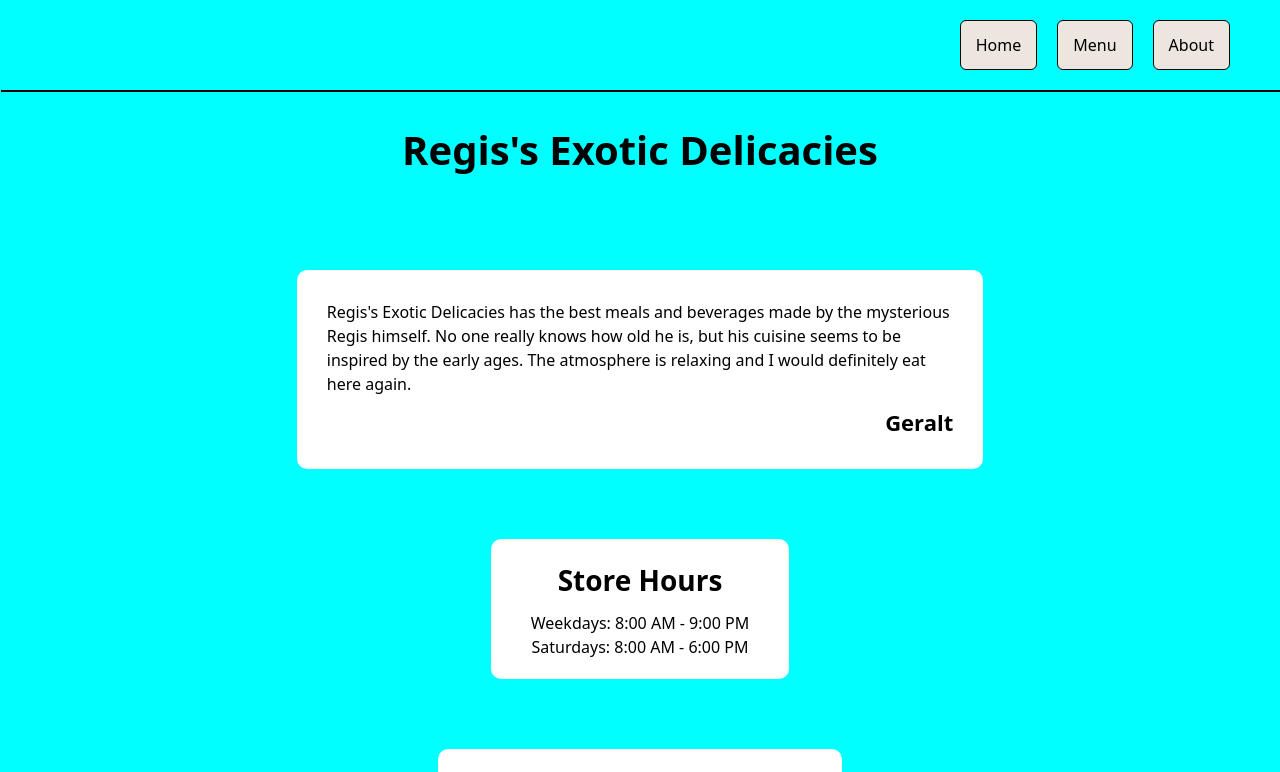
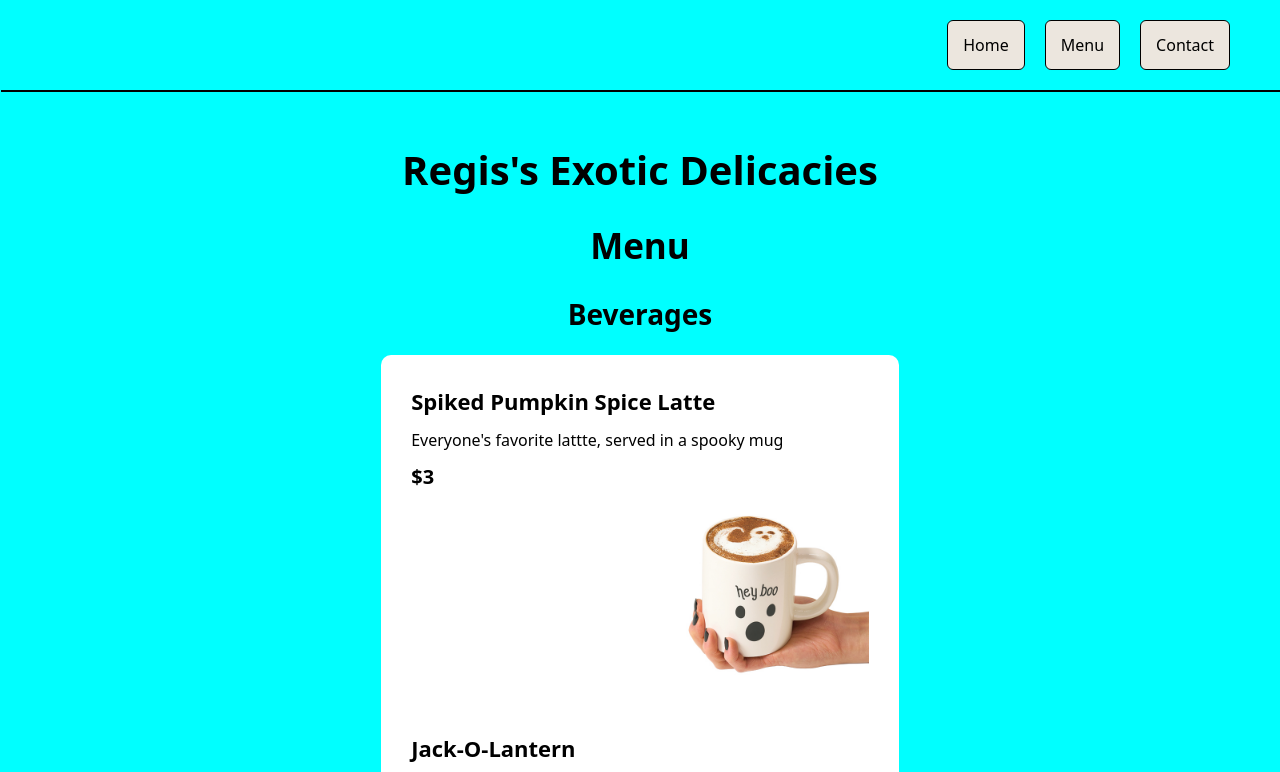
Before and after one commit to awoo1000/restaurant-page, a website built with webpack: page src/template.html in a window 1280 px wide. Both pictures are taken after a click on the button "Menu". Shown: the top 772 px of the page. Built offline with nearby package versions, Linux system fonts and the light colour scheme.

Commit message:
add menu page + dynamic design

```diff
--- a/src/home.js
+++ b/src/home.js
@@ -1,6 +1,7 @@
+import { getMainDiv } from "./index.js";
+
 export function displayHome() {
-    const mainDiv = document.querySelector("#content");
-    mainDiv.textContent = "";
+    const mainDiv = getMainDiv();
     const restaurantHeader = document.createElement("h1");
     restaurantHeader.classList.toggle("restaurant-name");
     restaurantHeader.textContent = "Regis's Exotic Delicacies";
--- a/src/index.js
+++ b/src/index.js
@@ -1,7 +1,18 @@
 import "./styles.css";
 import { displayHome } from "./home.js";
+import { displayMenu } from "./menu.js";
+
+export function getMainDiv() {
+    const mainDiv = document.querySelector("#content");
+    mainDiv.textContent = "";
+
+    return mainDiv;
+}
 
 const homeButton = document.querySelector(".home");
 homeButton.addEventListener("click", displayHome);
 
-displayHome();
+const menuButton = document.querySelector(".menu");
+menuButton.addEventListener("click", displayMenu);
+
+// displayHome();
--- /dev/null
+++ b/src/menu.js
@@ -0,0 +1,149 @@
+import { getMainDiv } from "./index.js";
+import spicedPumpkinLatte from "./spiced-pumpkin-latte.jpg";
+import jackOLantern from "./jack-o-lantern.jpg";
+import ghostsInTheGraveyard from "./ghosts-in-the-graveyard.jpg";
+import mummyDogs from "./mummy-dogs.jpg";
+import spookyCalzoneSnake from "./spooky-calzone-snake.jpg";
+import halloweenZombieMeatloaf from "./halloween-zombie-meatloaf.jpg";
+
+export function displayMenu() {
+    const mainDiv = getMainDiv();
+    const restaurantHeader = document.createElement("h1");
+    restaurantHeader.textContent = "Regis's Exotic Delicacies";
+    mainDiv.appendChild(restaurantHeader);
+
+    const menuHeader = document.createElement("h2");
+    menuHeader.textContent = "Menu";
+    mainDiv.appendChild(menuHeader);
+
+    const beveragesHeader = document.createElement("h3");
+    beveragesHeader.textContent = "Beverages";
+    mainDiv.appendChild(beveragesHeader);
+
+    const beveragesDiv = document.createElement("div");
+    beveragesDiv.classList.toggle("section");
+    beveragesDiv.classList.toggle("products");
+
+    const beverageOneDiv = document.createElement("div");
+    beverageOneDiv.classList.toggle("menu-item");
+    const beverageOne = document.createElement("h4");
+    beverageOne.textContent = "Spiked Pumpkin Spice Latte";
+    beverageOneDiv.appendChild(beverageOne);
+    const beverageOneInfo = document.createElement("p");
+    beverageOneInfo.textContent = "Everyone's favorite lattte, served in a spooky mug";
+    beverageOneDiv.appendChild(beverageOneInfo);
+    const beverageOnePrice = document.createElement("p");
+    beverageOnePrice.classList.toggle("price")
+    beverageOnePrice.textContent = "$3";
+    beverageOneDiv.appendChild(beverageOnePrice);
+    const beverageOneImage = document.createElement("img");
+    beverageOneImage.src = spicedPumpkinLatte;
+    beverageOneImage.alt = "Spiced pumpkin latte";
+    beverageOneDiv.appendChild(beverageOneImage);
+    beveragesDiv.appendChild(beverageOneDiv);
+
+    const beverageTwoDiv = document.createElement("div");
+    beverageTwoDiv.classList.toggle("menu-item");
+    const beverageTwo = document.createElement("h4");
+    beverageTwo.textContent = "Jack-O-Lantern";
+    beverageTwoDiv.appendChild(beverageTwo);
+    const beverageTwoInfo = document.createElement("p");
+    beverageTwoInfo.textContent = "An eye catching alcoholic drink, made with orange juice and topped with ginger ale";
+    beverageTwoDiv.appendChild(beverageTwoInfo);
+    const beverageTwoPrice = document.createElement("p");
+    beverageTwoPrice.classList.toggle("price")
+    beverageTwoPrice.textContent = "$3";
+    beverageTwoDiv.appendChild(beverageTwoPrice);
+    const beverageTwoImage = document.createElement("img");
+    beverageTwoImage.src = jackOLantern;
+    beverageTwoImage.alt = "Jack-O-Lantern";
+    beverageTwoDiv.appendChild(beverageTwoImage);
+    beveragesDiv.appendChild(beverageTwoDiv);
+    mainDiv.appendChild(beveragesDiv);
+
+    const sidesDiv = document.createElement("div");
+    sidesDiv.classList.toggle("section");
+    sidesDiv.classList.toggle("products");
+
+    const sideOneDiv = document.createElement("div");
+    sideOneDiv.classList.toggle("menu-item");
+    const sideOne = document.createElement("h4");
+    sideOne.textContent = "Ghosts in the Graveyard";
+    sideOneDiv.appendChild(sideOne);
+    const sideOneInfo = document.createElement("p");
+    sideOneInfo.textContent = "Sweet and creamy pudding cups with crumbled Oreos on top";
+    sideOneDiv.appendChild(sideOneInfo);
+    const sideOnePrice = document.createElement("p");
+    sideOnePrice.classList.toggle("price")
+    sideOnePrice.textContent = "$1.30";
+    sideOneDiv.appendChild(sideOnePrice);
+    const sideOneImage = document.createElement("img");
+    sideOneImage.src = ghostsInTheGraveyard;
+    sideOneImage.alt = "Ghosts in the Graveyard";
+    sideOneDiv.appendChild(sideOneImage);
+    sidesDiv.appendChild(sideOneDiv);
+
+    const sideTwoDiv = document.createElement("div");
+    sideTwoDiv.classList.toggle("menu-item");
+    const sideTwo = document.createElement("h4");
+    sideTwo.textContent = "Mummy Dogs";
+    sideTwoDiv.appendChild(sideTwo);
+    const sideTwoInfo = document.createElement("p");
+    sideTwoInfo.textContent = "Mummified bite-sized hotdogs wrapped in strips of crispy dough";
+    sideTwoDiv.appendChild(sideTwoInfo);
+    const sideTwoPrice = document.createElement("p");
+    sideTwoPrice.classList.toggle("price")
+    sideTwoPrice.textContent = "$3";
+    sideTwoDiv.appendChild(sideTwoPrice);
+    const sideTwoImage = document.createElement("img");
+    sideTwoImage.src = mummyDogs;
+    sideTwoImage.alt = "Mummy Dogs";
+    sideTwoDiv.appendChild(sideTwoImage);
+    sidesDiv.appendChild(sideTwoDiv);
+    mainDiv.appendChild(sidesDiv);
+
+    const mainDishHeader = document.createElement("h3");
+    mainDishHeader.textContent = "Main Dish";
+    mainDiv.appendChild(mainDishHeader);
+
+    const mainDishDiv = document.createElement("div");
+    mainDishDiv.classList.toggle("section");
+    mainDishDiv.classList.toggle("products");
+
+    const mainDishOneDiv = document.createElement("div");
+    mainDishOneDiv.classList.toggle("menu-item");
+    const mainDishOne = document.createElement("h4");
+    mainDishOne.textContent = "Spooky Snake Calzone";
+    mainDishOneDiv.appendChild(mainDishOne);
+    const mainDishOneInfo = document.createElement("p");
+    mainDishOneInfo.textContent = "Delicious snake-shaped calzone";
+    mainDishOneDiv.appendChild(mainDishOneInfo);
+    const mainDishOnePrice = document.createElement("p");
+    mainDishOnePrice.classList.toggle("price")
+    mainDishOnePrice.textContent = "$4";
+    mainDishOneDiv.appendChild(mainDishOnePrice);
+    const mainDishOneImage = document.createElement("img");
+    mainDishOneImage.src = spookyCalzoneSnake;
+    mainDishOneImage.alt = "Spooky Snake Calzone";
+    mainDishOneDiv.appendChild(mainDishOneImage);
+    mainDishDiv.appendChild(mainDishOneDiv);
+
+    const mainDishTwoDiv = document.createElement("div");
+    mainDishTwoDiv.classList.toggle("menu-item");
+    const mainDishTwo = document.createElement("h4");
+    mainDishTwo.textContent = "Halloween Zombie Meatloaf";
+    mainDishTwoDiv.appendChild(mainDishTwo);
+    const mainDishTwoInfo = document.createElement("p");
+    mainDishTwoInfo.textContent = "Tasty and well-cooked zombie-looking meatloaf";
+    mainDishTwoDiv.appendChild(mainDishTwoInfo);
+    const mainDishTwoPrice = document.createElement("p");
+    mainDishTwoPrice.classList.toggle("price")
+    mainDishTwoPrice.textContent = "$7";
+    mainDishTwoDiv.appendChild(mainDishTwoPrice);
+    const mainDishTwoImage = document.createElement("img");
+    mainDishTwoImage.src = halloweenZombieMeatloaf;
+    mainDishTwoImage.alt = "Halloween Zombie Meatloaf";
+    mainDishTwoDiv.appendChild(mainDishTwoImage);
+    mainDishDiv.appendChild(mainDishTwoDiv);
+    mainDiv.appendChild(mainDishDiv);
+}
--- a/src/styles.css
+++ b/src/styles.css
@@ -59,12 +59,16 @@ ul > li > button:active {
   background-color: rgb(218, 212, 206);
 }
 
-h1, h3, h4 {
+h1, h2, h3, h4 {
   font-weight: bold;
 }
 
 h1 {
   font-size: 4rem;
+}
+
+h2 {
+  font-size: 3.5rem;
 }
 
 h3 {
@@ -80,11 +84,12 @@ h4 {
   flex-direction: column;
   align-items: center;
   justify-content: center;
-  gap: 70px;
+  gap: 20px;
+  padding: 50px;
 }
 
 .restaurant-name {
-  margin-top: 30px;
+  /* margin-top: 30px; */
 }
 
 .section {
@@ -122,3 +127,44 @@ h4 {
 .location {
   padding: 20px 40px;
 }
+
+.products, .contact {
+  padding: 30px;
+}
+
+.products {
+  gap: 50px;
+}
+
+.menu-item {
+  display: grid;
+  gap: 10px;
+  /* grid-template-columns: 150px 150px 150px; */
+  width: 50ch;
+}
+
+.price {
+  font-weight: bold;
+  font-size: 2rem;
+}
+
+.menu-item > img {
+  justify-self: end;
+  border-radius: 10px;
+  width: auto;
+  height: 180px;
+}
+
+.contact {
+  /* width: 30ch; */
+  /* gap: 5px; */
+  width: 45ch;
+}
+
+.contact > h3 {
+  margin-bottom: 10px;
+}
+
+.contact > p {
+  margin-left: 25px;
+}
--- a/src/template.html
+++ b/src/template.html
@@ -11,29 +11,31 @@
             <ul>
                 <li><button type="button" class="home">Home</button></li>
                 <li><button type="button" class="menu">Menu</button></li>
-                <li><button type="button" class="about">About</button></li>
+                <li><button type="button" class="">Contact</button></li>
             </ul>
         </nav>
     </header>
     <div id="content">
-        <!-- <h1 class="restaurant-name">Regis's Exotic Delicacies</h1>
-        <div class="section user-review">
-            <p>
-                Regis's Exotic Delicacies has the best meals and beverages made by the mysterious
-                Regis himself. No one really knows how old he is, but his cuisine seems to be inspired by the early ages.
-                The atmosphere is relaxing and I would definitely eat here again.
-            </p>
-            <h4>Geralt</h4>
+        <h1>Regis's Exotic Delicacies</h1>
+        <h2>Contact Us</h2>
+        <div class="section contact">
+            <h3>Regis</h3>
+            <p>Head Chef</p>
+            <p>1111-2222-3333</p>
+            <p>regisTheSharpFanged@fakeEmail.com</p>
         </div>
-        <div class="section hours">
-            <h3>Store Hours</h3>
-            <p>Weekdays: 8:00 AM - 9:00 PM</p>
-            <p>Saturday: 8:00 AM - 6:00 PM</p>
+        <div class="section contact">
+            <h3>Milva</h3>
+            <p>Assistant</p>
+            <p>3333-8888-1111</p>
+            <p>moody_druid@fakeEmail.com</p>
         </div>
-        <div class="section location">
-            <h3>Location</h3>
-            <p>204 Fantasy Lane, Toussaint, The Continent</p>
-        </div> -->
+        <div class="section contact">
+            <h3>Dandelion</h3>
+            <p>Restaurant Troubadour/Entertainment</p>
+            <p>0000-5555-4200</p>
+            <p>dandelionTheViscount@fakeEmail.com</p>
+        </div>
     </div>
 </body>
 </html>
```
Also changed, not shown: src/ghosts-in-the-graveyard.jpg (added), src/halloween-zombie-meatloaf.jpg (added), src/jack-o-lantern.jpg (added), src/mummy-dogs.jpg (added), src/spiced-pumpkin-latte.jpg (added), src/spooky-calzone-snake.jpg (added).
